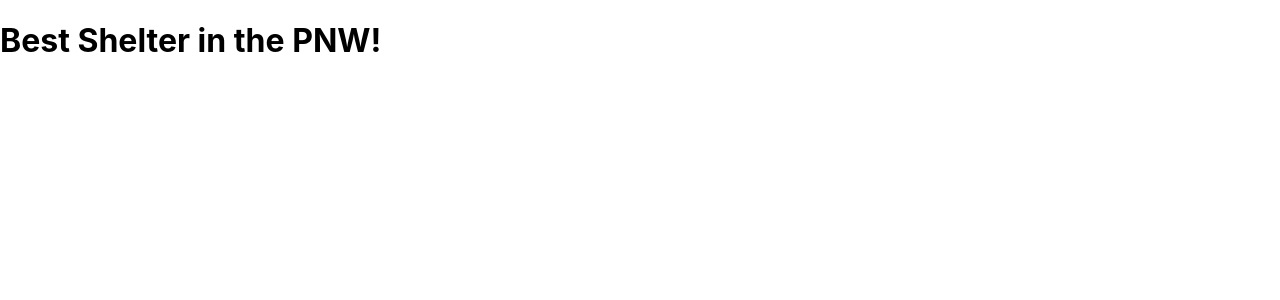
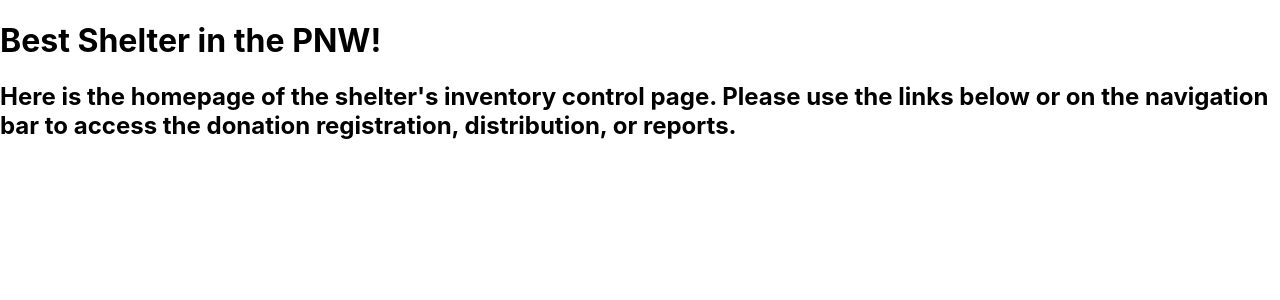
Before and after one commit to Sparky338/Digital-Aid_technical, a React (Create React App) app in the folder digital-aid-seattle/: page / in a window 1280 px wide. Shown: the top 300 px of the page. Built offline with nearby package versions, Linux system fonts and the light colour scheme.

Commit message:
created a description of the purpose on the page

```diff
--- a/digital-aid-seattle/src/components/homepage.js
+++ b/digital-aid-seattle/src/components/homepage.js
@@ -1,12 +1,17 @@
 import { Link } from "react-router-dom";
 
 const Homepage = () => {
-    return (
-        <div>
-            <h1> Best Shelter in the PNW! </h1>
+  return (
+    <div className="mainDiv">
+      <h1 className="title"> Best Shelter in the PNW! </h1>
+      <h2 className="pageDescription">
+        Here is the homepage of the shelter's inventory control page.
+        Please use the links below or on the navigation bar to access
+        the donation registration, distribution, or reports.
+      </h2>
 
-        </div>
-    );
-}
+    </div>
+  );
+};
 
-export default Homepage
+export default Homepage;
```
